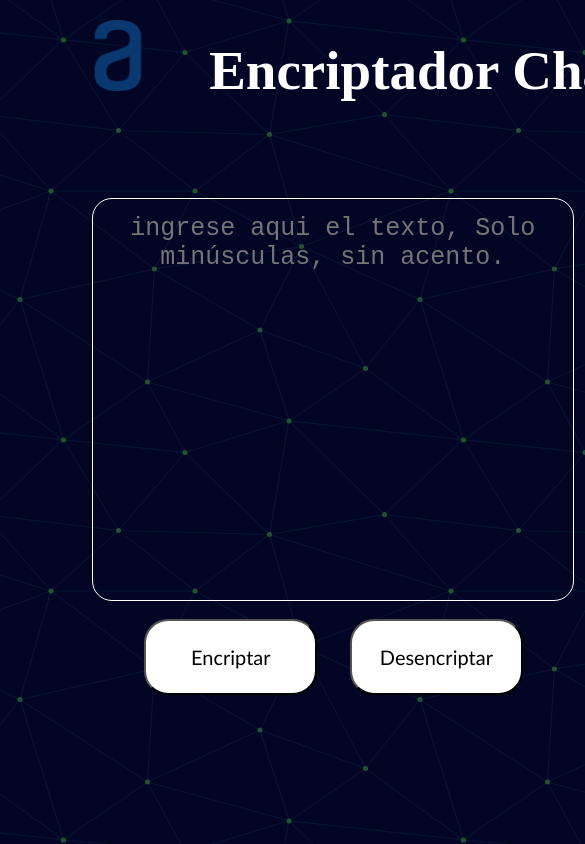
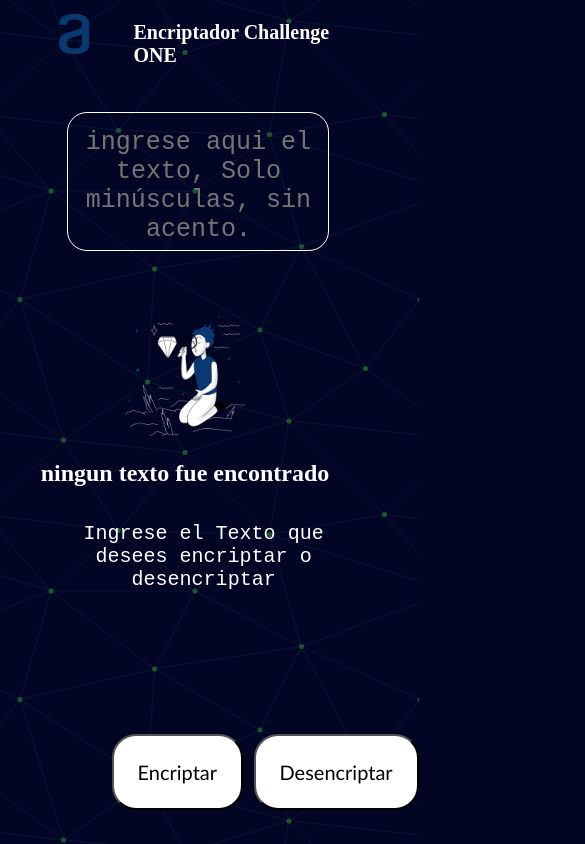
Before and after one commit to Fitoce/desafio1, a plain HTML site: page index.html in a window 390 px wide. Shown: the top 844 px of the page, 585 px wide, since content can reach past the window. Drawn offline with Linux system fonts and the light colour scheme.

Commit message:
reparacion responsive

```diff
--- a/index.html
+++ b/index.html
@@ -9,7 +9,7 @@
 </head>
 <body>
     <div class="container">
-        <div class="logo">
+        <div class="loogo">
             <img class="logo" src="img/Logo-1.png" alt="">
             <h1 class="title">Encriptador Challenge ONE</h1>
         </div>
--- a/style.css
+++ b/style.css
@@ -12,11 +12,11 @@ body{
     height: 800px;
     padding: 10px 10px;
 }
-.logo{
+.loogo{
     width: 100%;
     float: left;
 }
-.logo img{
+.loogo img{
     width: 180px;
     margin-top: 1%;
     margin-left: 2%;
@@ -167,7 +167,112 @@ textarea{
     font-weight: bold;
     font-size: 22px;
 }
+@media (max-width:800px){
+    body{
+        width: 720px;
+        height: auto
+        ;
+    }
+    .container{
+        display: grid;
+        margin: auto;
+        display: flex;
+        flex-direction: column;
+        align-items: center;
+        width: 100%;
+        height: auto;
+    }
+    h1{
+        font-size: 30px;
+    }
+    .entrada{
+        display: grid;
+        width: 600px;
+        height: 200px;
+    }
+    .salida{
+        padding-top: 30px;
+        width: 95%;
+        height: 600px;
+        margin: auto;
+    }
+    #imgDerecha{
+        width: 200px;
+        height: 200px;
+    }
+    .leftButton{
+        margin: auto;
+        display: flex;
+    }
+    #btnEncriptar{
+        width: 90%;
+    }
+    #btnDesencriptar{
+        width: 90%;
+    }
+
 @media (max-width:400px){
     body{
+        width: 350px;
+        height: auto
+        ;
+    }
+    .container{
+        display: grid;
+        margin: auto;
+        display: flex;
+        flex-direction: column;
+        align-items: center;
+        width: 100%;
+        height: auto;
+    }
+    .loogo{
+        margin: auto;
+        display: flex;
+
+    }
+    .logo{
+        display: flex;
+        float: left;
+        width: 40px;
+        height: 40px;
+    }
+    h1{
+        width: 100%;
+        font-size: 20px;
+
+
+    }
+    .entrada{
+        display: grid;
+        width: 320px;
+        height: 150px;
+    }
+    .salida{
+        display: flex;
+        float: left;
+        padding-top: 20px;
+        width: 95%;
+        height: auto ;
+        margin: auto;
+    }
+    #texto2{
+        width: 90%;
+        height: 200px;
+    }
+    #imgDerecha{
+        width: 120px;
+        height: 120px;
+    }
+    .leftButton{
+        display: flex;
+        margin-top: 10px;
+        justify-content: space-around;
+    }
+    #btnEncriptar{
+        width: 90%;
+    }
+    #btnDesencriptar{
+        width: 90%;
     }
 }
```
